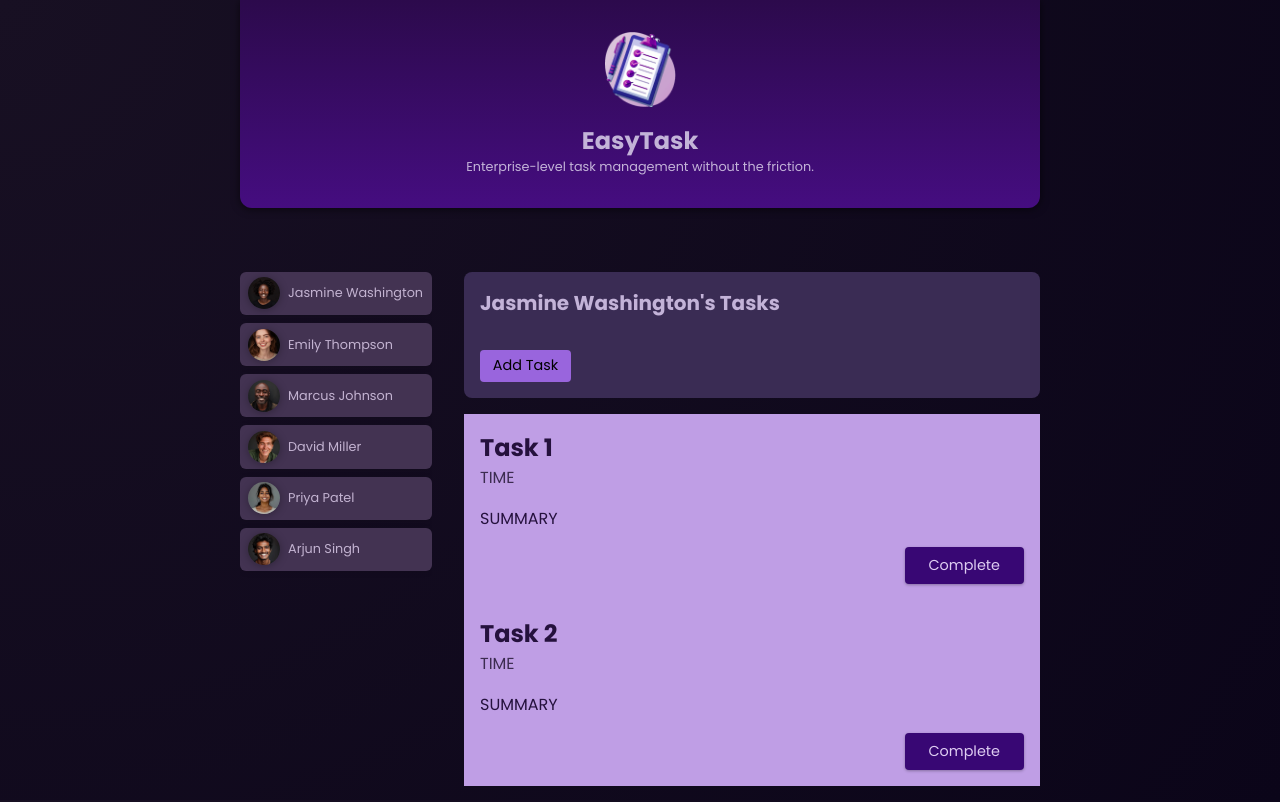
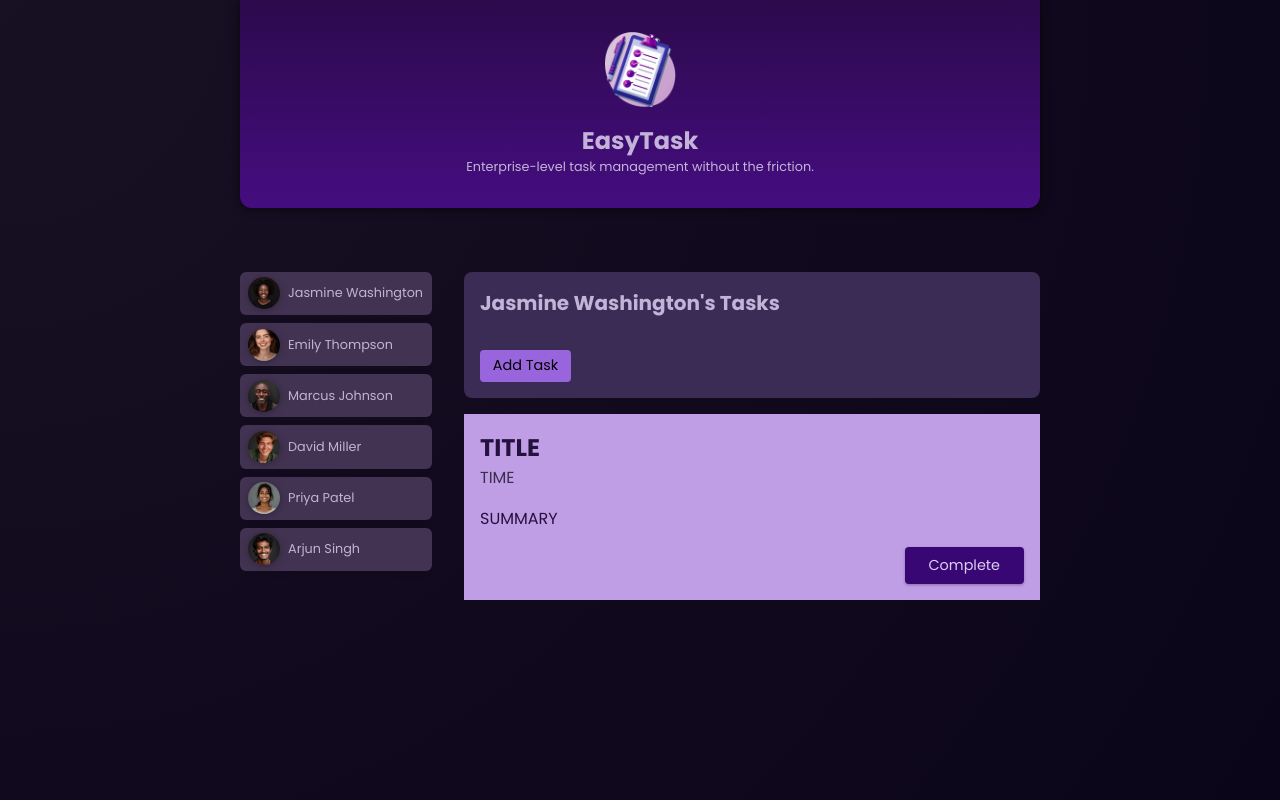
Before and after one commit to samueladamsonline/easy-task, an Angular app: page / in a window 1280 px wide. Both pictures are taken after a click on the button "Jasmine Washington". Built offline with nearby package versions, Linux system fonts and the light colour scheme.

Commit message:
Add dummy user tasks.

```diff
--- a/src/app/app.component.html
+++ b/src/app/app.component.html
@@ -10,7 +10,7 @@
   </ul>
 
   @if (selectedUser) {
-    <app-tasks [user]="selectedUser" />
+    <app-tasks [userId]="selectedUser.id" [userName]="selectedUser.name" />
   } @else {
     <p id="fallback">Select a user to see their tasks!</p>
   }
--- a/src/app/dummy-tasks.ts
+++ b/src/app/dummy-tasks.ts
@@ -1,62 +1,25 @@
 export const DUMMY_TASKS = [
   {
     id: 't1',
-    userName: 'Jasmine Washington',
-    description: 'Task 1'
+    userId: 'u1',
+    title: 'Master Angular',
+    summary:
+      'Learn all the basic and advanced features of Angular & how to apply them.',
+    dueDate: '2025-12-31',
   },
   {
     id: 't2',
-    userName: 'Jasmine Washington',
-    description: 'Task 2'
+    userId: 'u3',
+    title: 'Build first prototype',
+    summary: 'Build a first prototype of the online shop website',
+    dueDate: '2024-05-31',
   },
   {
     id: 't3',
-    userName: 'Emily Thompson',
-    description: 'Task 1'
+    userId: 'u3',
+    title: 'Prepare issue template',
+    summary:
+      'Prepare and describe an issue template which will help with project management',
+    dueDate: '2024-06-15',
   },
-  {
-    id: 't4',
-    userName: 'Emily Thompson',
-    description: 'Task 2'
-  },
-  {
-    id: 't5',
-    userName: 'Marcus Johnson',
-    description: 'Task 1'
-  },
-  {
-    id: 't6',
-    userName: 'Marcus Johnson',
-    description: 'Task 2'
-  },
-  {
-    id: 't7',
-    userName: 'David Miller',
-    description: 'Task 1'
-  },
-  {
-    id: 't8',
-    userName: 'David Miller',
-    description: 'Task 2'
-  },
-  {
-    id: 't9',
-    userName: 'Priya Patel',
-    description: 'Task 1'
-  },
-  {
-    id: 't10',
-    userName: 'Priya Patel',
-    description: 'Task 2'
-  },
-  {
-    id: 't11',
-    userName: 'Arjun Singh',
-    description: 'Task 1'
-  },
-  {
-    id: 't12',
-    userName: 'Arjun Singh',
-    description: 'Task 2'
-  }
 ];
--- a/src/app/tasks/task/task.component.html
+++ b/src/app/tasks/task/task.component.html
@@ -1,5 +1,5 @@
 <article>
-  <h2>{{ description }}</h2>
+  <h2>TITLE</h2>
   <time>TIME</time>
   <p>SUMMARY</p>
   <p class="actions">
--- a/src/app/tasks/task/task.component.ts
+++ b/src/app/tasks/task/task.component.ts
@@ -8,5 +8,4 @@
   styleUrl: './task.component.css'
 })
 export class TaskComponent {
-  @Input() description?: string;
 }
--- a/src/app/tasks/tasks.component.html
+++ b/src/app/tasks/tasks.component.html
@@ -1,6 +1,6 @@
 <section id="tasks">
   <header>
-    <h2>{{ user?.name }}'s Tasks</h2>
+    <h2>{{ userName }}'s Tasks</h2>
   </header>
   <menu>
     <button>Add Task</button>
@@ -9,8 +9,8 @@
 
 <ul>
   <li>
-    @for (task of tasks; track task.id) {
-      <app-task [description]="task.description"></app-task>
+    @for (task of selectedUserTasks; track task.id) {
+      <app-task />
     }
   </li>
 </ul>
--- a/src/app/tasks/tasks.component.ts
+++ b/src/app/tasks/tasks.component.ts
@@ -1,12 +1,6 @@
-import { Component, input, Input } from '@angular/core';
+import { Component, Input } from '@angular/core';
 import { TaskComponent } from './task/task.component';
 import { DUMMY_TASKS } from '../dummy-tasks';
-
-interface User {
-  id: string,
-  name: string,
-  avatar: string
-};
 
 @Component({
   selector: 'app-tasks',
@@ -16,9 +10,10 @@
   styleUrl: './tasks.component.css'
 })
 export class TasksComponent {
-  @Input() user?: User;
+  @Input({ required: true }) userName!: string;
+  @Input({ required: true }) userId!: string;
 
-  get tasks() {
-    return DUMMY_TASKS.filter(task => task.userName === this.user?.name)
+  get selectedUserTasks() {
+    return DUMMY_TASKS.filter(task => task.userId == this.userId);
   }
 }
```
